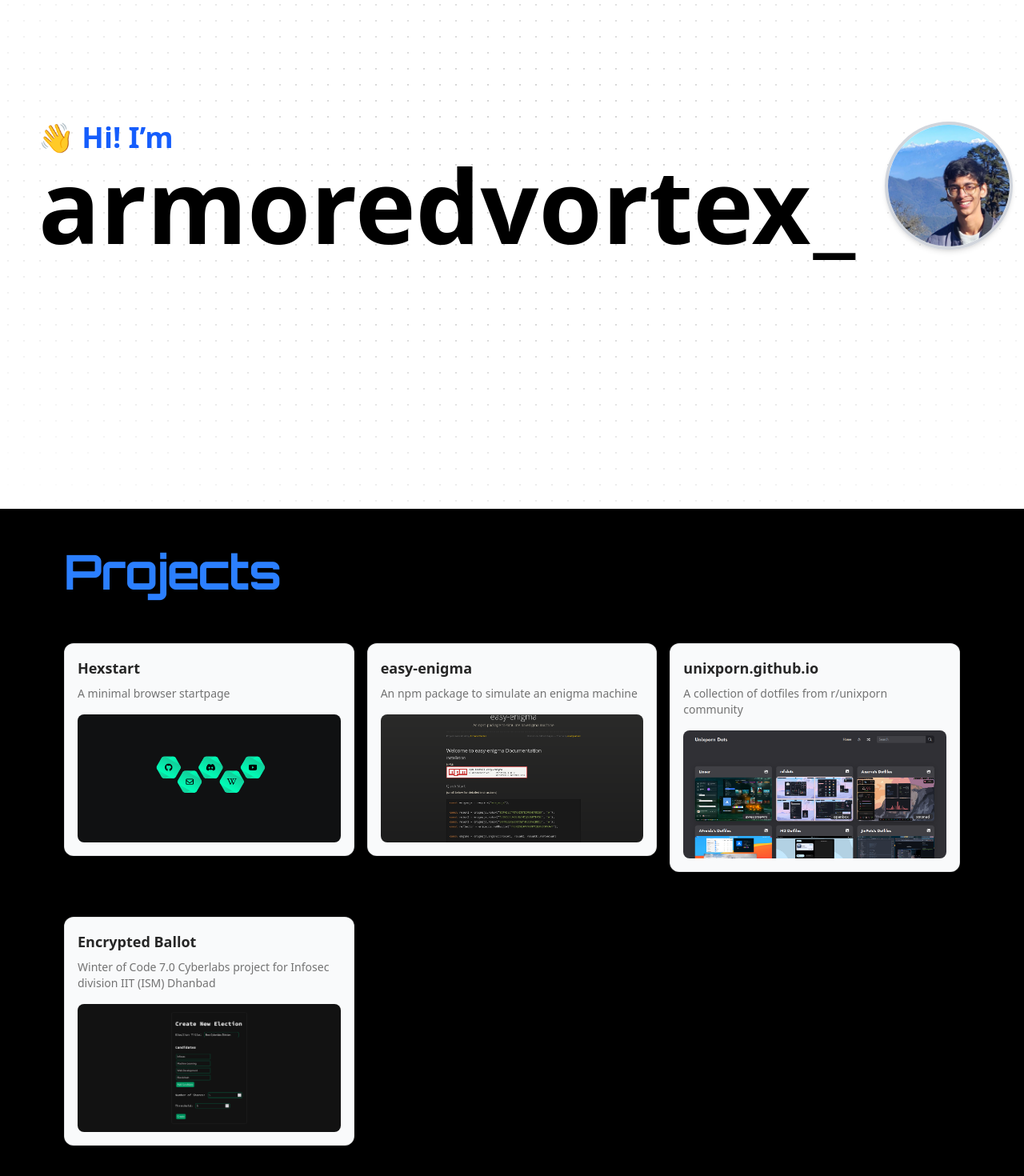
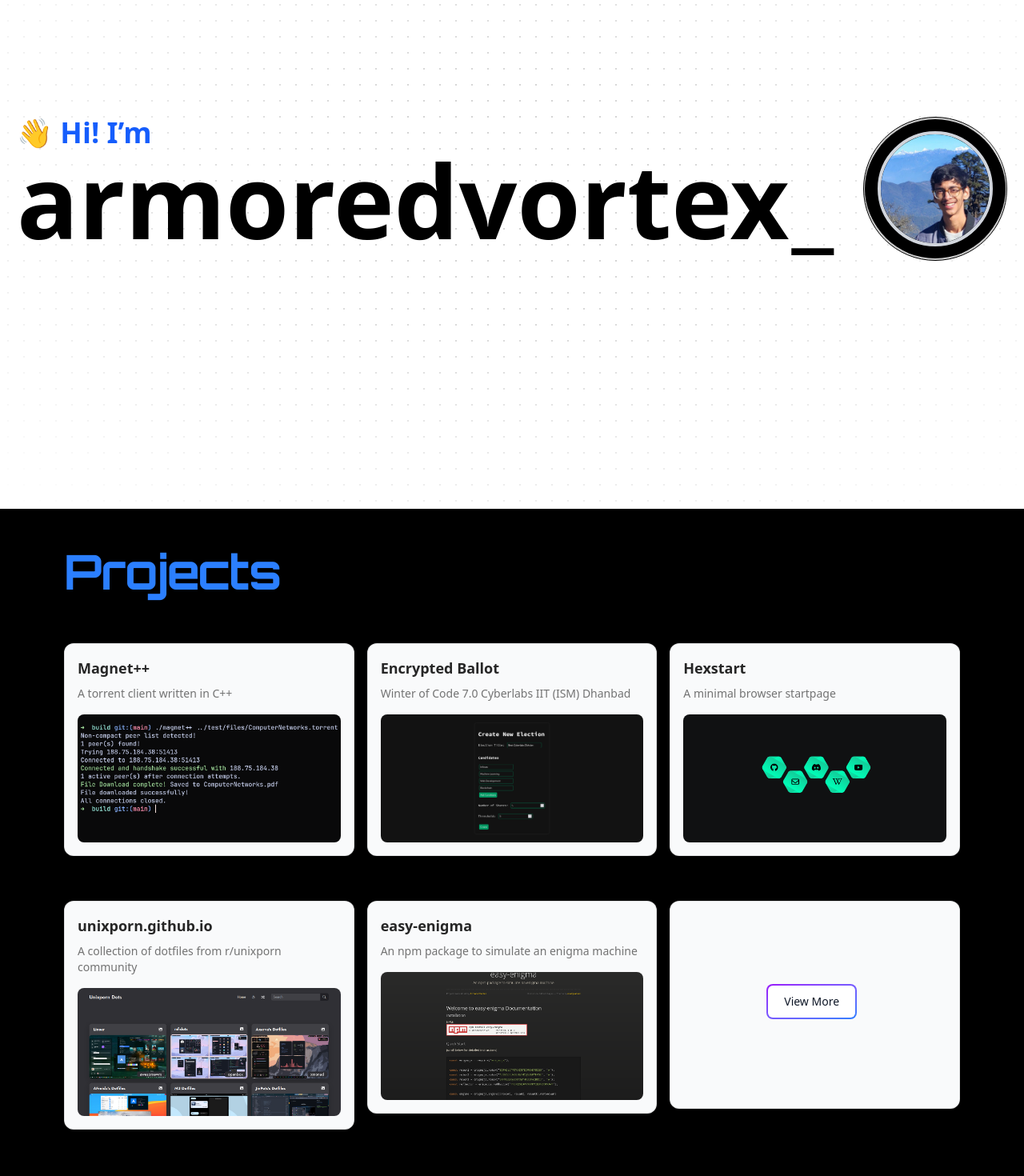
Before and after one commit to ArmoredVortex/portfolio, a Next.js app: page / in a window 1280 px wide. Shown: the part 164-1634 px from the top of the page at 80% size. Built offline with nearby package versions, Linux system fonts and the light colour scheme.

Commit message:
feat: enhance Hero and ProjectCard components with new animations and hover effects; add ViewMoreCard and HoverBorderGradient components

```diff
--- a/components/Hero.tsx
+++ b/components/Hero.tsx
@@ -4,6 +4,7 @@ import React from "react";
 import { cn } from "@/lib/utils";
 import Image from "next/image";
 import { Typewriter } from "react-simple-typewriter";
+import { HoverBorderGradient } from "./ui/hover-border-gradient";
 
 const Hero = () => {
   return (
@@ -47,6 +48,7 @@ const Hero = () => {
           </div>
 
           {/* Profile Image */}
+          <HoverBorderGradient containerClassName="w-[180px] h-[180px] rounded-full flex items-center justify-center">
             <Image
               src="/images/profile.jpg"
               alt="Profile"
@@ -54,6 +56,7 @@ const Hero = () => {
               height={160}
               className="rounded-full border-4 border-gray-300 dark:border-gray-600 shadow-md"
             />
+          </HoverBorderGradient>
         </div>
       </div>
     </div>
--- a/components/ProjectCard.tsx
+++ b/components/ProjectCard.tsx
@@ -1,20 +1,31 @@
+"use client";
+
 import React from "react";
 import { CardContainer, CardBody, CardItem } from "./ui/3d-card";
 import Image from "next/image";
+import { motion } from "framer-motion";
 
 type ProjectCardProps = {
   projectName: string;
   projectDesc: string;
   imgSrc: string;
+  index?: number; // Optional, if you want staggered animation
 };
 
 const ProjectCard: React.FC<ProjectCardProps> = ({
   projectName,
   projectDesc,
   imgSrc,
+  index = 0,
 }) => {
   return (
-    <div className="w-full h-full">
+    <motion.div
+      className="w-full h-full"
+      initial={{ opacity: 0, y: 30 }}
+      whileInView={{ opacity: 1, y: 0 }}
+      viewport={{ amount: 0.3 }}
+      transition={{ duration: 0.6, delay: index * 0.1, ease: "easeOut" }}
+    >
       <CardContainer className="w-full h-full">
         <CardBody className="bg-gray-50 group/card relative dark:hover:shadow-2xl dark:hover:shadow-emerald-500/[0.1] dark:bg-black dark:border-white/[0.2] border border-black/[0.1] rounded-xl p-4 flex flex-col justify-between h-full">
           <div>
@@ -45,7 +56,7 @@ const ProjectCard: React.FC<ProjectCardProps> = ({
           </CardItem>
         </CardBody>
       </CardContainer>
-    </div>
+    </motion.div>
   );
 };
 
--- a/components/Projects.tsx
+++ b/components/Projects.tsx
@@ -1,6 +1,7 @@
 import React from "react";
 import ProjectCard from "./ProjectCard";
 import { Orbitron } from "next/font/google";
+import ViewMoreCard from "./ViewMoreCard";
 
 const orbitron = Orbitron({
   subsets: ["latin"],
@@ -16,27 +17,38 @@ const Projects = () => {
         Projects
       </h2>
 
-      <div className="grid grid-cols-1 sm:grid-cols-2 lg:grid-cols-3 gap-4">
+      <div className="grid grid-cols-1 sm:grid-cols-2 lg:grid-cols-3 gap-4 items-stretch">
+        <ProjectCard
+          projectName="Magnet++"
+          projectDesc="A torrent client written in C++"
+          imgSrc="/images/magnet.png"
+          index={0}
+        />
+        <ProjectCard
+          projectName="Encrypted Ballot"
+          projectDesc="Winter of Code 7.0 Cyberlabs IIT (ISM) Dhanbad"
+          imgSrc="/images/woc.png"
+          index={1}
+        />
         <ProjectCard
           projectName="Hexstart"
           projectDesc="A minimal browser startpage"
           imgSrc="/images/hexstart.png"
+          index={2}
+        />
+        <ProjectCard
+          projectName="unixporn.github.io"
+          projectDesc="A collection of dotfiles from r/unixporn community"
+          imgSrc="/images/unixporn-dots.png"
+          index={3}
         />
         <ProjectCard
           projectName="easy-enigma"
           projectDesc="An npm package to simulate an enigma machine"
           imgSrc="/images/easy-enigma.png"
+          index={4}
         />
-        <ProjectCard
-          projectName="unixporn.github.io"
-          projectDesc="A collection of dotfiles from r/unixporn community"
-          imgSrc="/images/unixporn-dots.png"
-        />
-        <ProjectCard
-          projectName="Encrypted Ballot"
-          projectDesc="Winter of Code 7.0 Cyberlabs project for Infosec division IIT (ISM) Dhanbad"
-          imgSrc="/images/woc.png"
-        />
+        <ViewMoreCard />
       </div>
     </div>
   );
--- /dev/null
+++ b/components/ViewMoreCard.tsx
@@ -0,0 +1,38 @@
+"use client";
+
+import React from "react";
+import { CardContainer, CardBody } from "./ui/3d-card";
+import { motion } from "framer-motion";
+
+const ViewMoreCard = () => {
+  return (
+    <motion.div
+      className="w-full h-full"
+      initial={{ opacity: 0, y: 30 }}
+      whileInView={{ opacity: 1, y: 0 }}
+      viewport={{ amount: 0.3 }}
+      transition={{ duration: 0.6, delay: 5 * 0.1, ease: "easeOut" }}
+    >
+      <CardContainer className="w-full h-full">
+        <CardBody className="bg-gray-50 group/card relative dark:hover:shadow-2xl dark:hover:shadow-emerald-500/[0.1] dark:bg-black dark:border-white/[0.2] border border-black/[0.1] rounded-xl p-4 flex flex-col h-full min-h-[260px]">
+          {/* Here's the fix: make it flex-1 to stretch */}
+          <div className="flex-1 flex items-center justify-center">
+            <a
+              href="https://github.com/ArmoredVortex?tab=repositories"
+              target="_blank"
+              rel="noopener noreferrer"
+            >
+              <button className="max-h-11 relative inline-flex items-center justify-center p-0.5 mb-2 me-2 overflow-hidden text-sm font-medium text-gray-900 rounded-lg group bg-gradient-to-br from-purple-600 to-blue-500 group-hover:from-purple-600 group-hover:to-blue-500 hover:text-white dark:text-white focus:ring-0 focus:outline-none focus:ring-blue-300 dark:focus:ring-blue-800">
+                <span className="relative px-5 py-2.5 transition-all ease-in duration-75 bg-white dark:bg-gray-900 rounded-md group-hover:bg-transparent group-hover:dark:bg-transparent">
+                  View More
+                </span>
+              </button>
+            </a>
+          </div>
+        </CardBody>
+      </CardContainer>
+    </motion.div>
+  );
+};
+
+export default ViewMoreCard;
--- /dev/null
+++ b/components/ui/hover-border-gradient.tsx
@@ -0,0 +1,100 @@
+"use client";
+import React, { useState, useEffect } from "react";
+
+import { motion } from "motion/react";
+import { cn } from "@/lib/utils";
+
+type Direction = "TOP" | "LEFT" | "BOTTOM" | "RIGHT";
+
+export function HoverBorderGradient({
+  children,
+  containerClassName,
+  className,
+  as: Tag = "button",
+  duration = 1,
+  clockwise = true,
+  ...props
+}: React.PropsWithChildren<
+  {
+    as?: React.ElementType;
+    containerClassName?: string;
+    className?: string;
+    duration?: number;
+    clockwise?: boolean;
+  } & React.HTMLAttributes<HTMLElement>
+>) {
+  const [hovered, setHovered] = useState<boolean>(false);
+  const [direction, setDirection] = useState<Direction>("TOP");
+
+  const rotateDirection = (currentDirection: Direction): Direction => {
+    const directions: Direction[] = ["TOP", "LEFT", "BOTTOM", "RIGHT"];
+    const currentIndex = directions.indexOf(currentDirection);
+    const nextIndex = clockwise
+      ? (currentIndex - 1 + directions.length) % directions.length
+      : (currentIndex + 1) % directions.length;
+    return directions[nextIndex];
+  };
+
+  const movingMap: Record<Direction, string> = {
+    TOP: "radial-gradient(20.7% 50% at 50% 0%, hsl(0, 0%, 100%) 0%, rgba(255, 255, 255, 0) 100%)",
+    LEFT: "radial-gradient(16.6% 43.1% at 0% 50%, hsl(0, 0%, 100%) 0%, rgba(255, 255, 255, 0) 100%)",
+    BOTTOM:
+      "radial-gradient(20.7% 50% at 50% 100%, hsl(0, 0%, 100%) 0%, rgba(255, 255, 255, 0) 100%)",
+    RIGHT:
+      "radial-gradient(16.2% 41.199999999999996% at 100% 50%, hsl(0, 0%, 100%) 0%, rgba(255, 255, 255, 0) 100%)",
+  };
+
+  const highlight =
+    "radial-gradient(75% 181.15942028985506% at 50% 50%, #3275F8 0%, rgba(255, 255, 255, 0) 100%)";
+
+  useEffect(() => {
+    if (!hovered) {
+      const interval = setInterval(() => {
+        setDirection((prevState) => rotateDirection(prevState));
+      }, duration * 1000);
+      return () => clearInterval(interval);
+    }
+  }, [hovered]);
+  return (
+    <Tag
+      onMouseEnter={(event: React.MouseEvent<HTMLDivElement>) => {
+        console.log(event);
+        setHovered(true);
+      }}
+      onMouseLeave={() => setHovered(false)}
+      className={cn(
+        "relative flex rounded-full border  content-center bg-black/20 hover:bg-black/10 transition duration-500 dark:bg-white/20 items-center flex-col flex-nowrap gap-10 h-min justify-center overflow-visible p-px decoration-clone w-fit",
+        containerClassName
+      )}
+      {...props}
+    >
+      <div
+        className={cn(
+          "w-auto text-white z-10 bg-black px-4 py-2 rounded-[inherit]",
+          className
+        )}
+      >
+        {children}
+      </div>
+      <motion.div
+        className={cn(
+          "flex-none inset-0 overflow-hidden absolute z-0 rounded-[inherit]"
+        )}
+        style={{
+          filter: "blur(2px)",
+          position: "absolute",
+          width: "100%",
+          height: "100%",
+        }}
+        initial={{ background: movingMap[direction] }}
+        animate={{
+          background: hovered
+            ? [movingMap[direction], highlight]
+            : movingMap[direction],
+        }}
+        transition={{ ease: "linear", duration: duration ?? 1 }}
+      />
+      <div className="bg-black absolute z-1 flex-none inset-[2px] rounded-[100px]" />
+    </Tag>
+  );
+}
--- a/package.json
+++ b/package.json
@@ -19,6 +19,7 @@
     "next": "15.3.4",
     "react": "^19.0.0",
     "react-dom": "^19.0.0",
+    "react-element-to-jsx-string": "^17.0.1",
     "react-simple-typewriter": "^5.0.1",
     "tailwind-merge": "^3.3.1"
   },
```
Also changed, not shown: public/images/magnet.png, 1 other file (tests, documents, lock files or other folders). Lines whose indentation alone changed are shown as unchanged.
